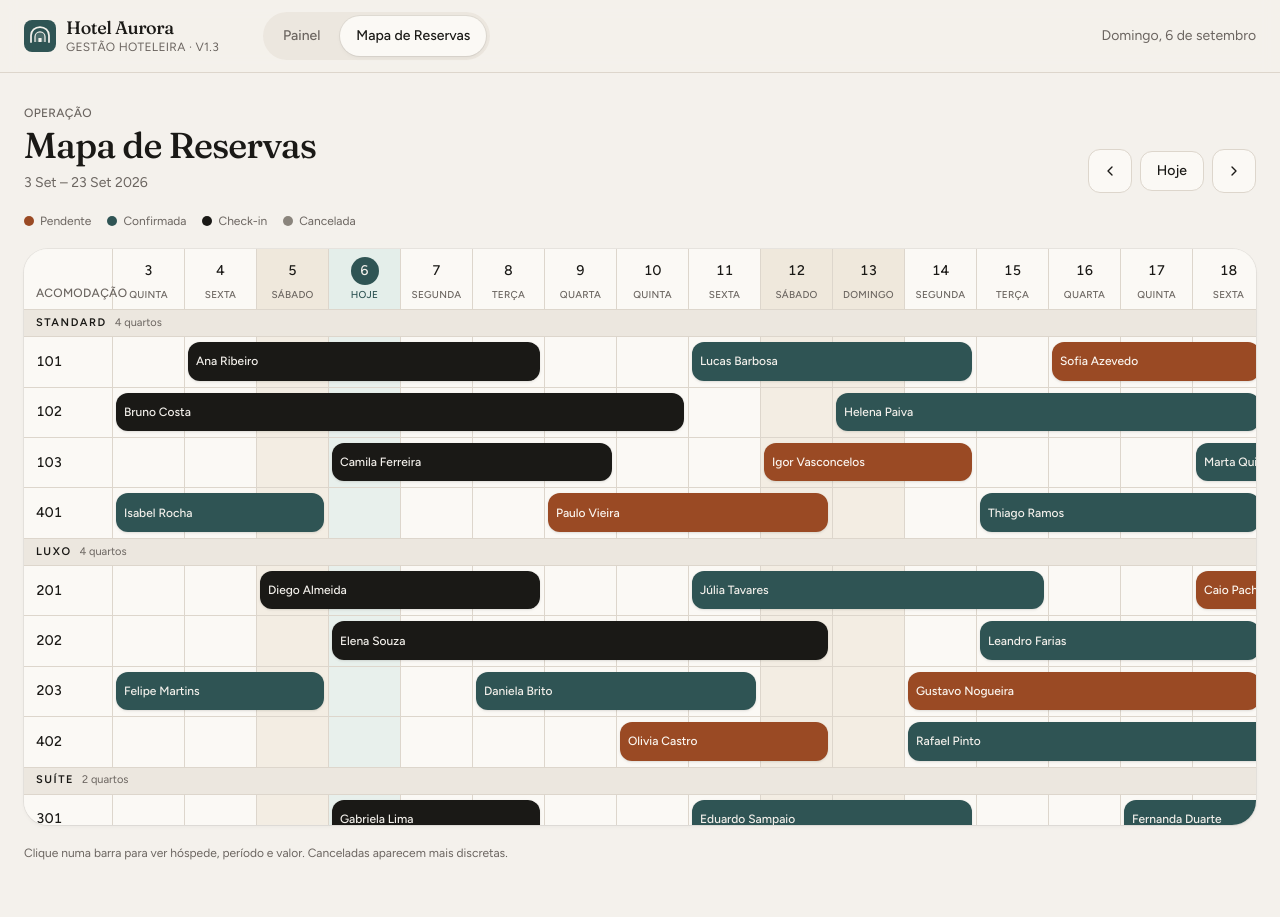
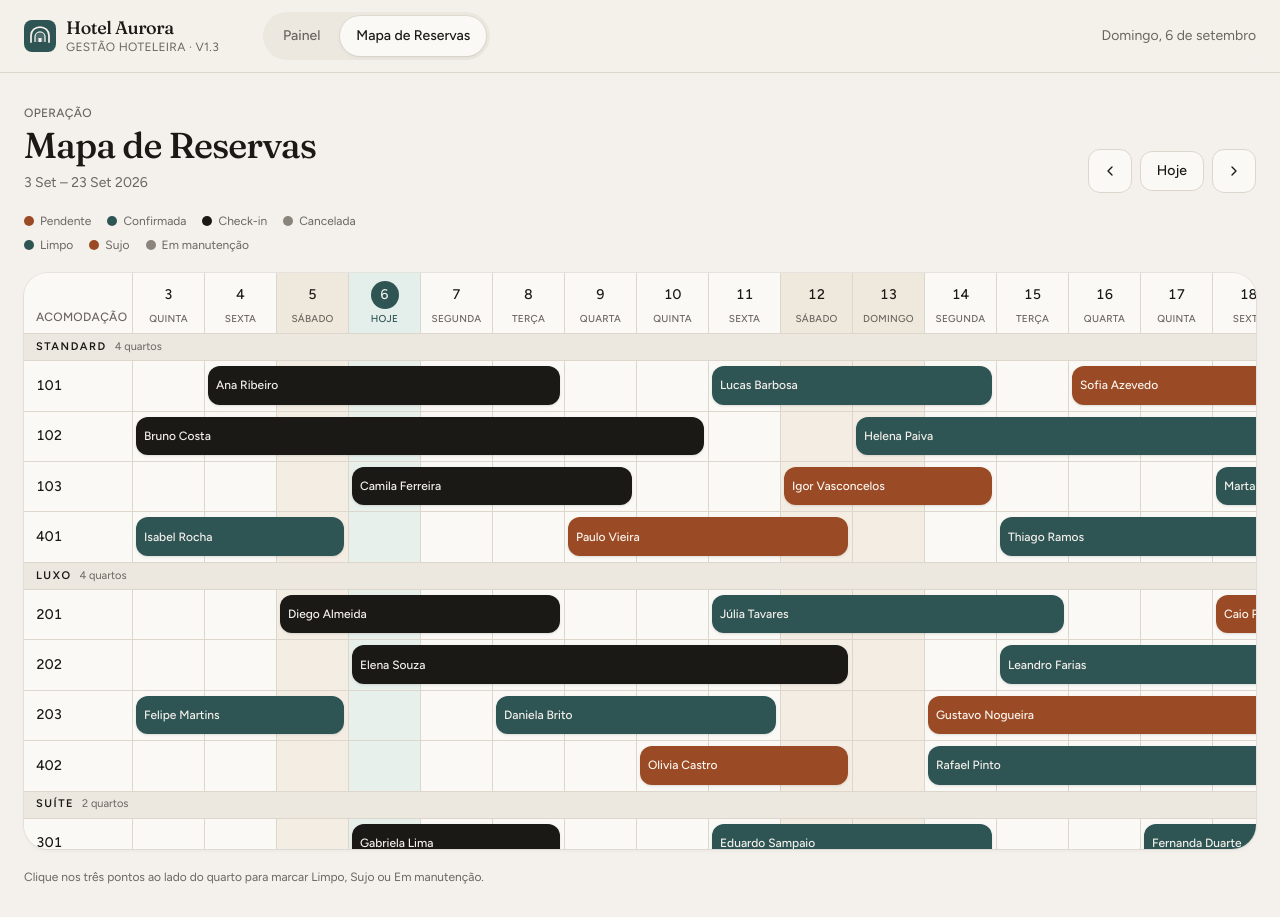
Before and after one commit to Rafaelmxz/pms-hotel, a React (Vite) app: page / in a window 1280 px wide. Both pictures are taken after a click on the button "Mapa de Reservas". Before the commit the page ends 893 px from the top, so only its background shows below. Built offline with nearby package versions, Linux system fonts and the light colour scheme.

Commit message:
feat: liga menu de governança no mapa de reservas

```diff
--- a/src/features/reservations/CalendarPage.tsx
+++ b/src/features/reservations/CalendarPage.tsx
@@ -4,6 +4,13 @@ import { ptBR } from "date-fns/locale";
 import { ChevronLeft, ChevronRight } from "lucide-react";
 import { Button } from "@/components/ui/button";
 import { TODAY, type Reservation } from "@/mocks/hotelData";
+import {
+  HOUSEKEEPING_DOT,
+  HOUSEKEEPING_LABEL,
+  HOUSEKEEPING_ORDER,
+  type HousekeepingStatus,
+} from "@/features/rooms/housekeeping";
+import { useRooms } from "@/features/rooms/useRooms";
 import { ReservationDrawer } from "./ReservationDrawer";
 import { Timeline, VISIBLE_DAYS } from "./Timeline";
 import { STATUS_LABEL } from "./status";
@@ -20,6 +27,7 @@ const LEGEND_DOT: Record<(typeof LEGEND)[number], string> = {
 export function CalendarPage() {
   const [start, setStart] = useState(() => addDays(TODAY, -3));
   const [selected, setSelected] = useState<Reservation | null>(null);
+  const { data: rooms = [] } = useRooms();
 
   const handleSelect = useCallback((reservation: Reservation) => {
     setSelected(reservation);
@@ -67,6 +75,7 @@ export function CalendarPage() {
         </div>
       </div>
 
+      <div className="flex flex-col gap-2">
         <ul className="flex flex-wrap gap-x-4 gap-y-2 text-xs text-muted-foreground">
           {LEGEND.map((status) => (
             <li key={status} className="inline-flex items-center gap-1.5">
@@ -75,10 +84,19 @@ export function CalendarPage() {
             </li>
           ))}
         </ul>
+        <ul className="flex flex-wrap gap-x-4 gap-y-2 text-xs text-muted-foreground">
+          {HOUSEKEEPING_ORDER.map((status: HousekeepingStatus) => (
+            <li key={status} className="inline-flex items-center gap-1.5">
+              <span className={`size-2.5 rounded-full ${HOUSEKEEPING_DOT[status]}`} />
+              {HOUSEKEEPING_LABEL[status]}
+            </li>
+          ))}
+        </ul>
+      </div>
 
-      <Timeline start={start} onSelect={handleSelect} />
+      <Timeline start={start} rooms={rooms} onSelect={handleSelect} />
       <p className="text-xs text-muted-foreground">
-        Clique numa barra para ver hóspede, período e valor. Canceladas aparecem mais discretas.
+        Clique nos três pontos ao lado do quarto para marcar Limpo, Sujo ou Em manutenção.
       </p>
       <ReservationDrawer
         reservation={selected}
--- a/src/styles.css
+++ b/src/styles.css
@@ -78,13 +78,17 @@
     cursor: pointer;
   }
 
+  details summary::-webkit-details-marker {
+    display: none;
+  }
+
   body {
     @apply bg-background font-sans text-foreground;
   }
 }
 
 .timeline-map {
-  --timeline-sidebar: 5.5rem;
+  --timeline-sidebar: 6.75rem;
   --timeline-day: 4.5rem;
   --timeline-head: 3.75rem;
   --timeline-row: 3.15rem;
```
Lines whose indentation alone changed are shown as unchanged.
